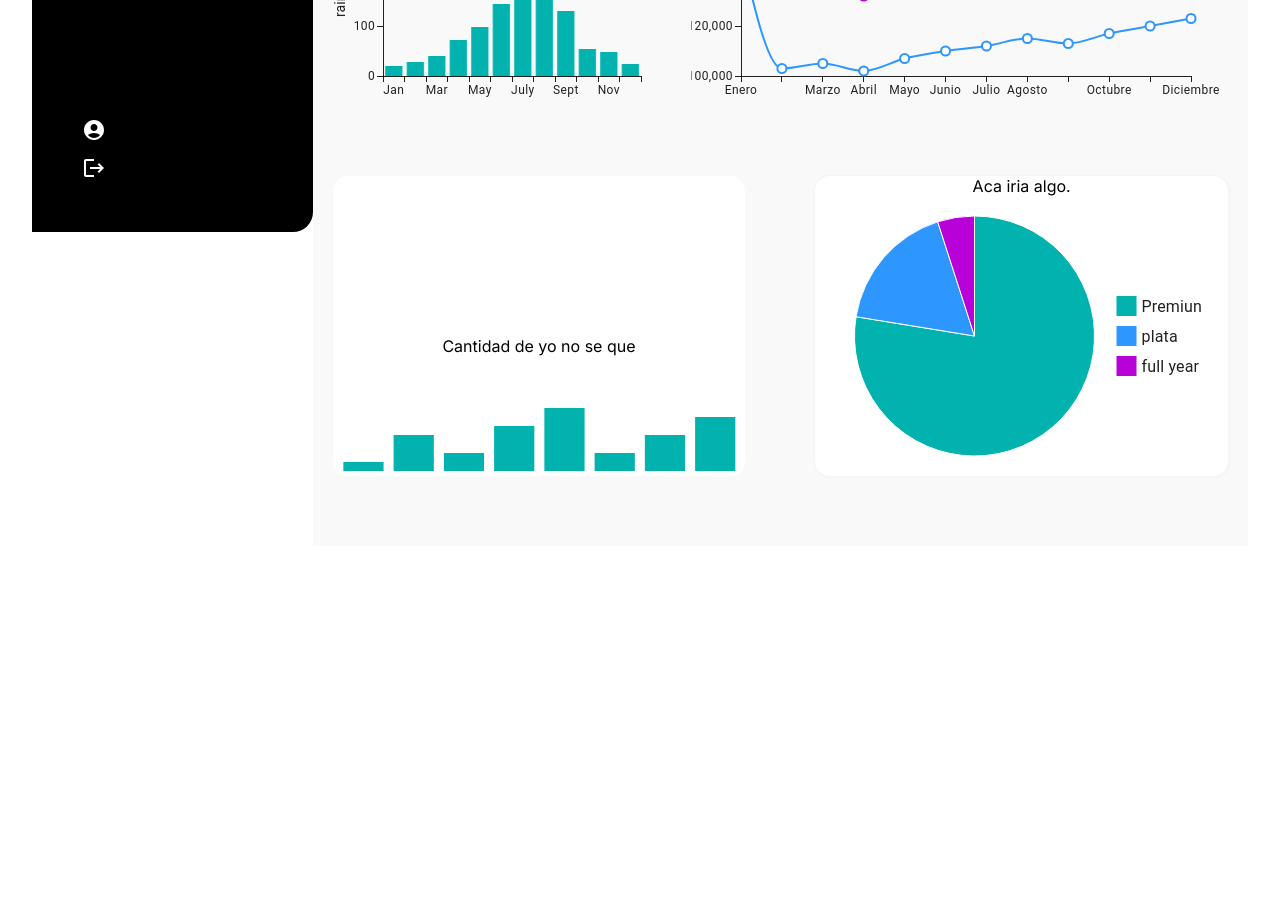
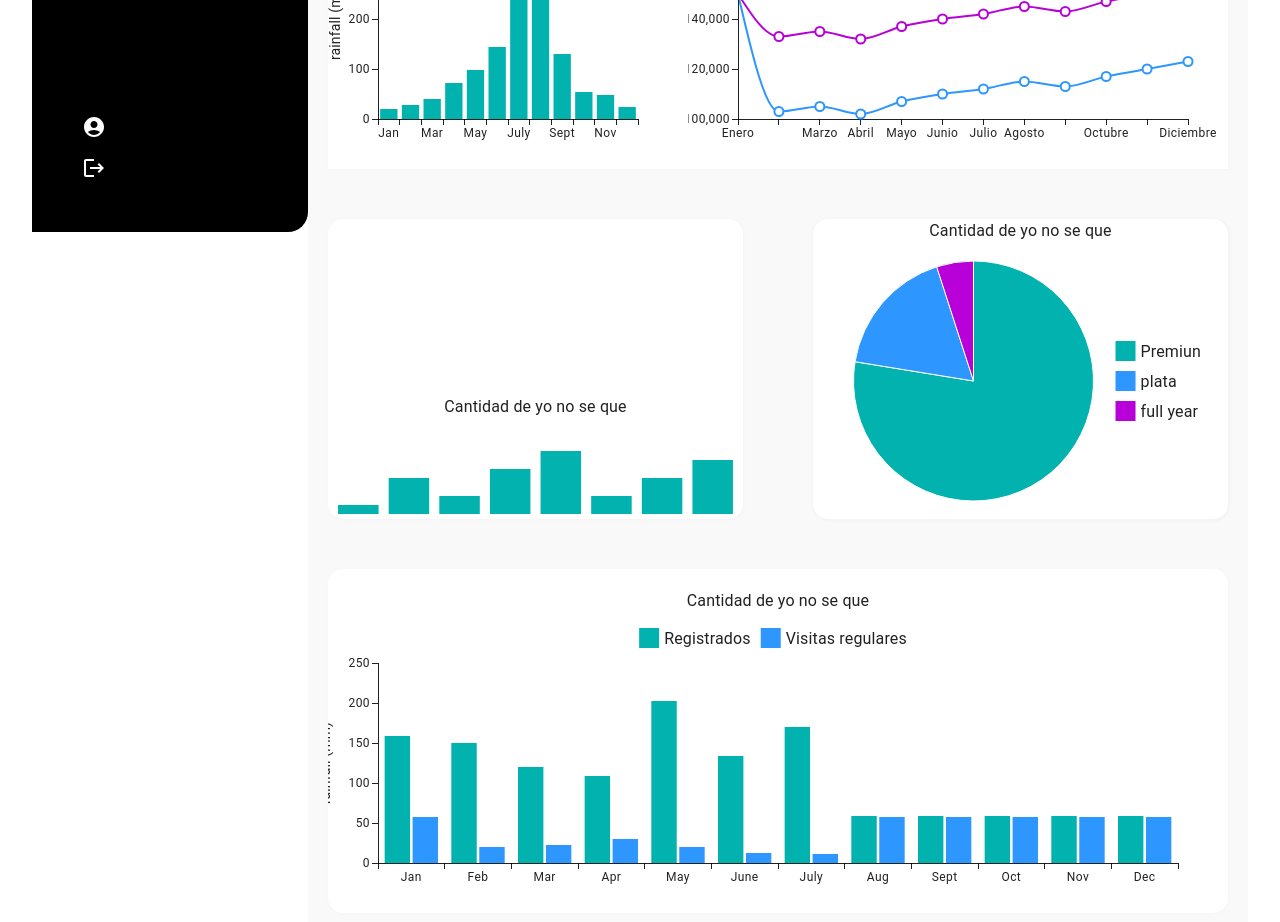
Before and after one commit to pabloocampo1/GymManager-Front-end, a React (Vite) app: page /dashboard in a window 1280 px wide. Shown: the part 600-1522 px from the top of the page. Before the commit the page ends 1178 px from the top, so only its background shows below. Built offline with nearby package versions, Linux system fonts and the light colour scheme; a web font is replaced by a local one.

Commit message:
se intentara crear el darkmode

```diff
--- a/src/App.jsx
+++ b/src/App.jsx
@@ -15,20 +15,27 @@ import Acceso from './Pages/Acceso/Acceso'
 import Profile from './Pages/ProfileGym/ProfileGym'
 import ContactHome from './Pages/SectionHomePages/ContactHome/ContactHome'
 import EventHome from './Pages/SectionHomePages/EventsHome/EventHome'
+import { ThemeContext, ThemeProviderWrapper } from './Context/ThemeContext'
+import { CssBaseline } from '@mui/material'
+import { useState } from 'react'
+import { darkTheme, lightTheme } from './Theme/Theme';
 
 
 
 
 function App() {
+    const [darkMode, setDarkMode] = useState(false);
 
     return (
-
+        <ThemeContext.Provider value={{ darkMode, setDarkMode }}>
+        <ThemeProviderWrapper theme={darkMode ? darkTheme : lightTheme}>
+        <CssBaseline />
             <BrowserRouter>
                 <Routes>
                     <Route path="/" element={<PublicLayout />}>
                         <Route index element={<Home />} />
-            <Route path="/contact" element={ <ContactHome />} />
-            <Route path="/eventsHome" element={ <EventHome />} />
+                        <Route path="/contact" element={<ContactHome />} />
+                        <Route path="/eventsHome" element={<EventHome />} />
 
                     </Route>
 
@@ -47,6 +54,10 @@ function App() {
                     <Route path="*" element={<NotFound />} />
                 </Routes>
             </BrowserRouter>
+        </ThemeProviderWrapper>
+        </ThemeContext.Provider>
+
+
     )
 }
 
--- /dev/null
+++ b/src/Components/Charts/ChartTotalUserByMonth/DataSetToTalUser.jsx
@@ -0,0 +1,66 @@
+export const dataset = [
+    {
+      register: 159,
+      regularVisit: 57,
+      month: 'Jan',
+    },
+    {
+        register: 150,
+        regularVisit: 20,
+      month: 'Feb',
+    },
+    {
+        register: 120,
+        regularVisit: 23,
+      month: 'Mar',
+    },
+    {
+        register: 109,
+        regularVisit: 30,
+      month: 'Apr',
+    },
+    {
+        register: 203,
+        regularVisit: 20,
+      month: 'May',
+    },
+    {
+        register:134,
+        regularVisit: 13,
+      month: 'June',
+    },
+    {
+        register: 170,
+        regularVisit: 11,
+      month: 'July',
+    },
+    {
+        register: 59,
+        regularVisit: 57,
+      month: 'Aug',
+    },
+    {
+        register: 59,
+        regularVisit: 57,
+      month: 'Sept',
+    },
+    {
+        register: 59,
+        regularVisit: 57,
+      month: 'Oct',
+    },
+    {
+        register: 59,
+        regularVisit: 57,
+      month: 'Nov',
+    },
+    {
+        register: 59,
+        regularVisit: 57,
+      month: 'Dec',
+    },
+  ];
+
+  export function valueFormatter(value) {
+    return `${value}`;
+  }
--- /dev/null
+++ b/src/Components/Charts/ChartTotalUserByMonth/TotalUserByMonth.jsx
@@ -0,0 +1,34 @@
+import * as React from 'react';
+import { BarChart } from '@mui/x-charts/BarChart';
+import { axisClasses } from '@mui/x-charts/ChartsAxis';
+import { dataset, valueFormatter } from './DataSetToTalUser';
+
+const chartSetting = {
+  yAxis: [
+    {
+      label: 'rainfall (mm)',
+    },
+  ],
+  width: 900,
+  height: 300,
+  sx: {
+    [`.${axisClasses.left} .${axisClasses.label}`]: {
+      transform: 'translate(-20px, 0)',
+    },
+  },
+};
+
+export default function BarsDatasetToTal() {
+  return (
+    <BarChart
+      dataset={dataset}
+      xAxis={[{ scaleType: 'band', dataKey: 'month' }]}
+      series={[
+        { dataKey: 'register', label: 'Registrados', valueFormatter },
+        { dataKey: 'regularVisit', label: 'Visitas regulares', valueFormatter },
+
+      ]}
+      {...chartSetting}
+    />
+  );
+}
--- /dev/null
+++ b/src/Context/ThemeContext.jsx
@@ -0,0 +1,23 @@
+import { createContext, useState, useEffect } from "react";
+import { ThemeProvider } from "@mui/material/styles";
+import { lightTheme, darkTheme } from "../Theme/Theme";
+
+export const ThemeContext = createContext();
+
+export function ThemeProviderWrapper({ children }) {
+  const [darkMode, setDarkMode] = useState(
+    localStorage.getItem("theme") === "dark"
+  );
+
+  useEffect(() => {
+    localStorage.setItem("theme", darkMode ? "dark" : "light");
+  }, [darkMode]);
+
+  return (
+    <ThemeContext.Provider value={{ darkMode, setDarkMode }}>
+      <ThemeProvider theme={darkMode ? darkTheme : lightTheme}>
+        {children}
+      </ThemeProvider>
+    </ThemeContext.Provider>
+  );
+}
--- a/src/Pages/Dashboard/Dashboard.jsx
+++ b/src/Pages/Dashboard/Dashboard.jsx
@@ -1,6 +1,8 @@
+import { Box, Typography } from "@mui/material";
 import CustomAxis from "../../Components/Charts/BarChartOne";
 import ChartMembership from "../../Components/Charts/ChartMembership";
 import TickPlacementBars from "../../Components/Charts/ChartPrice/TrickChart";
+import BarsDatasetToTal from "../../Components/Charts/ChartTotalUserByMonth/TotalUserByMonth";
 import PieActiveArc from "../../Components/Charts/FistChart";
 import FirstDataCards from "../../Components/DasboardComponents/firstDataCards_div/firstDataCards";
 import style from "./Dashboard.module.css";
@@ -9,29 +11,31 @@ import React from 'react';
 
 function Dashboard() {
     return (
-        <div className={style.dashboard_container}>
-            <h2 className={style.title}>WELCOME BACK - <span>Juan Pablo hermoso</span></h2>
+        <Box className={style.dashboard_container}>
+            <Typography variant="h2" className={style.title}>WELCOME BACK - <span>Juan Pablo hermoso</span></Typography>
             <FirstDataCards />
 
-            <div className={style.charDuplaOne} >
-
+            <Box className={style.charDuplaOne} >
                 <TickPlacementBars />
                 <ChartMembership />
-
-            </div>
-            <div className={style.charDuplaTwo}>
-                <div className={style.ChartMembership_container}>
-                    <p>Cantidad de yo no se que</p>
+            </Box>
+            <Box className={style.charDuplaTwo}>
+                <Box className={style.ChartMembership_container}>
+                    <Typography variant="p">Cantidad de yo no se que</Typography>
                     <CustomAxis />
-                </div>
-                <div className={style.topMembreship_container}>
-                    Aca iria algo.
+                </Box>
+                <Box className={style.topMembreship_container}>
+                    <Typography variant="p">Cantidad de yo no se que</Typography>
                     <PieActiveArc />
 
-                </div>
-            </div>
+                </Box>
+            </Box>
+            <Box className={style.totalPeopleByMonth_coontainer}>
+                <Typography variant="p">Cantidad de yo no se que</Typography>
+                <BarsDatasetToTal />
+            </Box>
 
-        </div>
+        </Box>
     );
 }
 
--- a/src/Pages/Dashboard/Dashboard.module.css
+++ b/src/Pages/Dashboard/Dashboard.module.css
@@ -21,6 +21,8 @@
     justify-content: center;
     align-items: center;
     margin-top: 50px;
+    background-color: white;
+    box-shadow: 0.5px 0.5px 2px  rgb(241, 241, 241, 0.5);
 }
 
 
@@ -43,9 +45,11 @@
     justify-content: end;
     border-radius: 15px;
     background-color: #ffffff;
+    box-shadow: 0.5px 0.5px 2px  rgb(241, 241, 241, 0.5);
 }
 .ChartMembership_container p{
    padding-bottom: 20px;
+   font-weight: bold;
 }
 .topMembreship_container{
     width: 50%;
@@ -59,3 +63,26 @@
     flex-direction: column;
     align-items: center;
 }
+.topMembreship_container p{
+    font-weight: bold;
+}
+
+
+
+
+.totalPeopleByMonth_coontainer{
+    width: 100%;
+    min-height: 340px;
+    background-color: white;
+    box-shadow: 0.5px 0.5px 2px  rgb(241, 241, 241, 0.5);
+    border-radius: 15px;
+    padding-top: 20px;
+    display: flex;
+    flex-direction: column;
+    align-items: center;
+}
+.totalPeopleByMonth_coontainer p{
+    text-align: center;
+    padding-bottom: 20px;
+    font-weight: bold;
+}
--- a/src/Pages/Home/Home.jsx
+++ b/src/Pages/Home/Home.jsx
@@ -1,9 +1,9 @@
 import React from 'react';
-import { } from 'react-router-dom';
+
 import IntroduccionHome from '../SectionHomePages/IntroduccionHome/IntroduccionHome';
 import AboutUsHome from '../SectionHomePages/AboutUsHome/AboutUsHome';
 import PriceMembershipHome from '../SectionHomePages/PriceMembreshipHome/PriceMembershipHome';
-import ContactHome from '../SectionHomePages/ContactHome/ContactHome';
+
 
 
 function Home() {
@@ -11,7 +11,7 @@ function Home() {
 
 
     return (
-        <div style={{backgroundColor:"black"}}>
+        <div >
             <IntroduccionHome />
             <AboutUsHome />
             <PriceMembershipHome />
--- a/src/Pages/SectionHomePages/EventsHome/EventHome.jsx
+++ b/src/Pages/SectionHomePages/EventsHome/EventHome.jsx
@@ -1,6 +1,7 @@
 import React from 'react';
 import style from "./EventHome.module.css"
 import imageExample from "../../../assets/images/imagenValHallaSlider1.png"
+import { Box } from '@mui/material';
 
 
 const EventHome = () => {
@@ -25,7 +26,7 @@ const EventHome = () => {
 
 
     return (
-        <div className={style.EventHome_container}>
+        <Box  className={style.EventHome_container}>
             <div className={style.EventHome_intro}>
                 <h2>Eventos</h2>
                 <p>Entrena, diviértete y haz comunidad</p>
@@ -60,7 +61,7 @@ const EventHome = () => {
                     </div>
                 </div>
             </div>
-        </div>
+        </Box>
     );
 };
 
--- a/src/Pages/SectionHomePages/EventsHome/EventHome.module.css
+++ b/src/Pages/SectionHomePages/EventsHome/EventHome.module.css
@@ -1,7 +1,6 @@
 .EventHome_container{
     width: 100%;
     min-height: 100vh;
-    background-color: black;
 }
 .EventHome_intro {
     width: 100%;
@@ -52,7 +51,6 @@ seccion de eventos
     padding: 0px 100px;
     margin-top: 50px;
     padding-bottom: 50px;
-    background-color: rgb(0, 0, 0);
 }
 .events_items_container h2{
     text-align: center;
@@ -79,7 +77,7 @@ seccion de eventos
 .div_image{
     width: 100%;
     height: 40%;
-    background-color: red;
+
     border-radius: 15px 15px 0px 0px;
 }
 .div_image img{
--- /dev/null
+++ b/src/Theme/Theme.jsx
@@ -0,0 +1,25 @@
+import { Palette } from "@mui/icons-material";
+import { createTheme } from "@mui/material";
+
+
+// tema clarooo
+export const lightTheme = createTheme({
+    Palette: {
+        mode: "light",
+        primary: { main: "#FFDB00" },
+        secondary: {main: "#000000"},
+        background: { default: "#ffffff", paper: "#f5f5f5" },
+        text: { primary: "#000000", secondary: "#9b9b9b" },
+    }
+});
+
+export const darkTheme = createTheme({
+    palette: {
+      mode: "dark",
+      primary: { main: "#bb86fc" },
+      secondary: { main: "#03dac6" },
+      background: { default: "#000000", paper: "#1e1e1e" },
+      text: { primary: "#ffffff", secondary: "#aaa" },
+    },
+
+  });
```
Also changed, not shown: src/Components/HeaderComponent/Header.jsx (+7 -10 lines), src/Pages/SectionHomePages/ContactHome/ContactHome.jsx (+5 -5 lines). Lines whose indentation alone changed are shown as unchanged.
